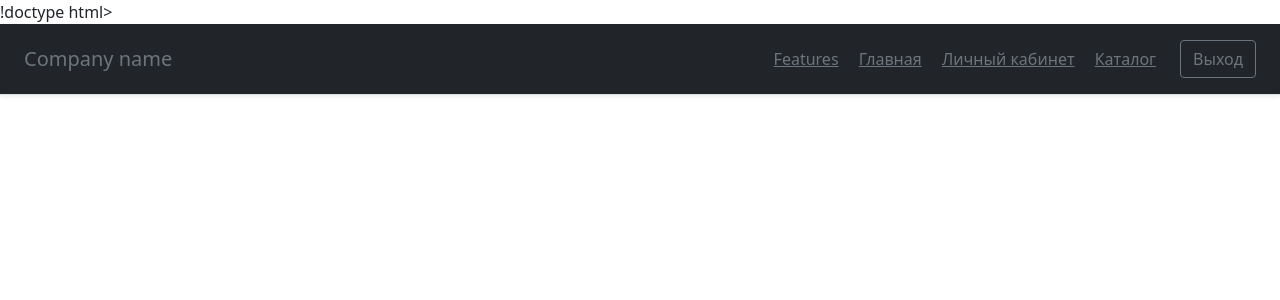
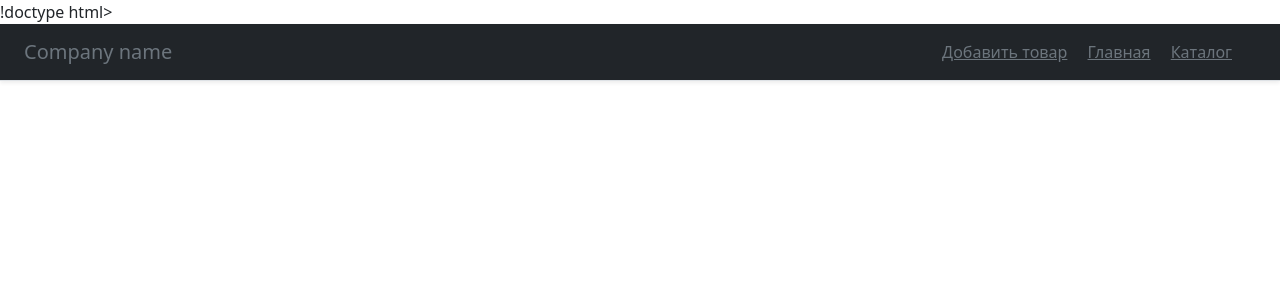
Before and after one commit to delamcon/web, a Flask app: page /admin85367/panel in a window 1280 px wide. Shown: the top 300 px of the page. Run offline with Flask 2, Linux system fonts and the light colour scheme; a user stored in the database is signed in.

Commit message:
admin navbar and some little things

```diff
--- a/main.py
+++ b/main.py
@@ -133,7 +133,7 @@ def main():
     @app.route('/admin85367', methods=['POST', 'GET'])
     def admin():
         if request.method == 'GET':
-            return render_template('admin.html', css_file='signin.css')
+            return render_template('admin.html', css_file='signin.css', title='Админка туту')
         elif request.method == 'POST':
             password = hashlib.sha256(request.form['password'].encode('utf-8')).hexdigest()
             if password == ADMIN_PASSWORD and request.form['login'] == ADMIN_LOGIN:
@@ -146,15 +146,16 @@ def main():
     def panel():
         if request.method == 'GET':
             if 'admin' in session.keys() and session['admin'] == '4891nimda':
-                return render_template('panel.html')
+                return render_template('panel.html', title='Панель')
             else:
                 return redirect('/admin85367')
+
 
     @app.route('/admin85367/panel/add_item', methods=['POST', 'GET'])
     def add_item():
         if request.method == 'GET':
             if 'admin' in session.keys() and session['admin'] == '4891nimda':
-                return render_template('add_item.html')
+                return render_template('add_item.html', title='Добавить товар')
             else:
                 return redirect('/admin85367')
         elif request.method == 'POST':
--- a/templates/admin_base.html
+++ b/templates/admin_base.html
@@ -17,20 +17,10 @@
 <header class="d-flex flex-column flex-md-row align-items-center p-3 px-md-4 mb-3 bg-dark border-bottom shadow-sm">
   <p class="h5 my-0 me-md-auto fw-normal text-muted">Company name</p>
   <nav class="my-2 my-md-0 me-md-3">
-    <a class="p-2 text-muted" href="#">Features</a>
+    <a class="p-2 text-muted" href="./add_item">Добавить товар</a>
     <a class="p-2 text-muted" href="./main_page">Главная</a>
-    {% if session['id'] %}
-    <a class="p-2 text-muted" href="./personal_info">Личный кабинет</a>
-    {% else %}
-    <a class="p-2 text-muted" href="./authorization">Личный кабинет</a>
-    {% endif %}
     <a class="p-2 text-muted" href="./catalog">Каталог</a>
   </nav>
-  {% if session['id'] %}
-    <a class="btn btn-outline-secondary" href="./clear">Выход</a>
-  {% else %}
-    <a class="btn btn-outline-secondary" href="./authorization">Вход</a>
-  {% endif %}
 </header>
 
 <main role="main" class="{{ class_main }}">
```
